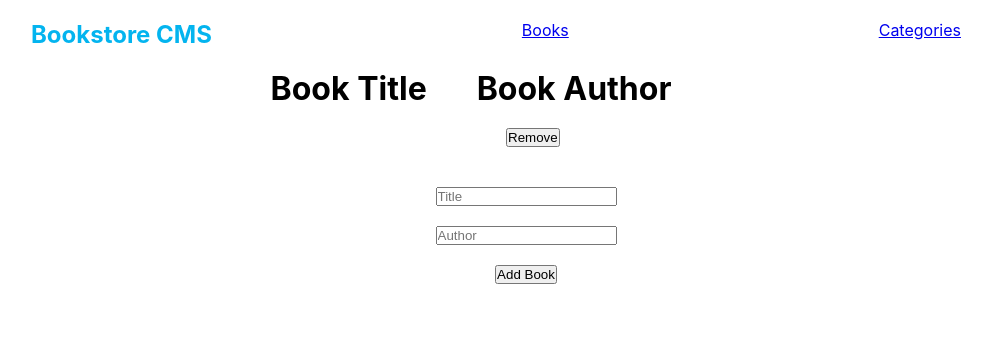
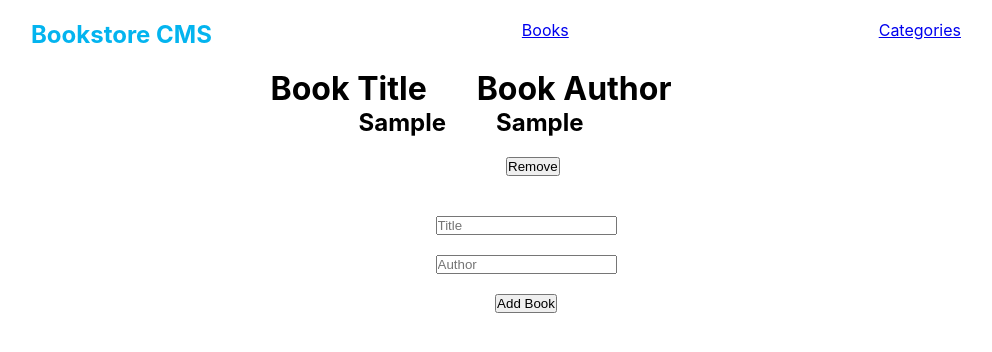
Before and after one commit to HERMON-1995/Book-store-project, a React (Create React App) app: page / in a window 1280 px wide. Both pictures are taken after typing "Sample", "Sample" into the empty fields and a click on the button "Add Book". Shown: the top 352 px of the page, without its empty margins (144-1136 px from the left). Built offline with nearby package versions, Linux system fonts and the light colour scheme; the HTML template or start-up script is replaced by a standard one.

Commit message:
Update book.js

```diff
--- a/src/components/book.js
+++ b/src/components/book.js
@@ -1,12 +1,33 @@
 import React from 'react';
+import { useDispatch, useSelector } from 'react-redux';
+import { removeBook } from '../redux/books/booksSlice';
 
-const Book = () => (
+const Book = () => {
+  const books = useSelector((state) => state.books);
+  const dispatch = useDispatch();
+  const handleRemove = (e) => {
+    dispatch(removeBook(e.target.id));
+  };
+
+  return (
+
     <div className="book-list">
       <h1>
         <span className="title">Book Title</span>
         <span className="author">Book Author</span>
       </h1>
-    <button type="submit" className="remove-btn">Remove</button>
+      {
+        books.map((book) => (
+          <div key={book.id}>
+            <h2 className="diplaying">
+              <span className="title">{book.title}</span>
+              <span className="author">{book.author}</span>
+            </h2>
+            <button type="submit" className="remove-btn" id={book.id} onClick={handleRemove}>Remove</button>
+          </div>
+        ))
+      }
     </div>
   );
+};
 export default Book;
```
Lines whose indentation alone changed are shown as unchanged.
